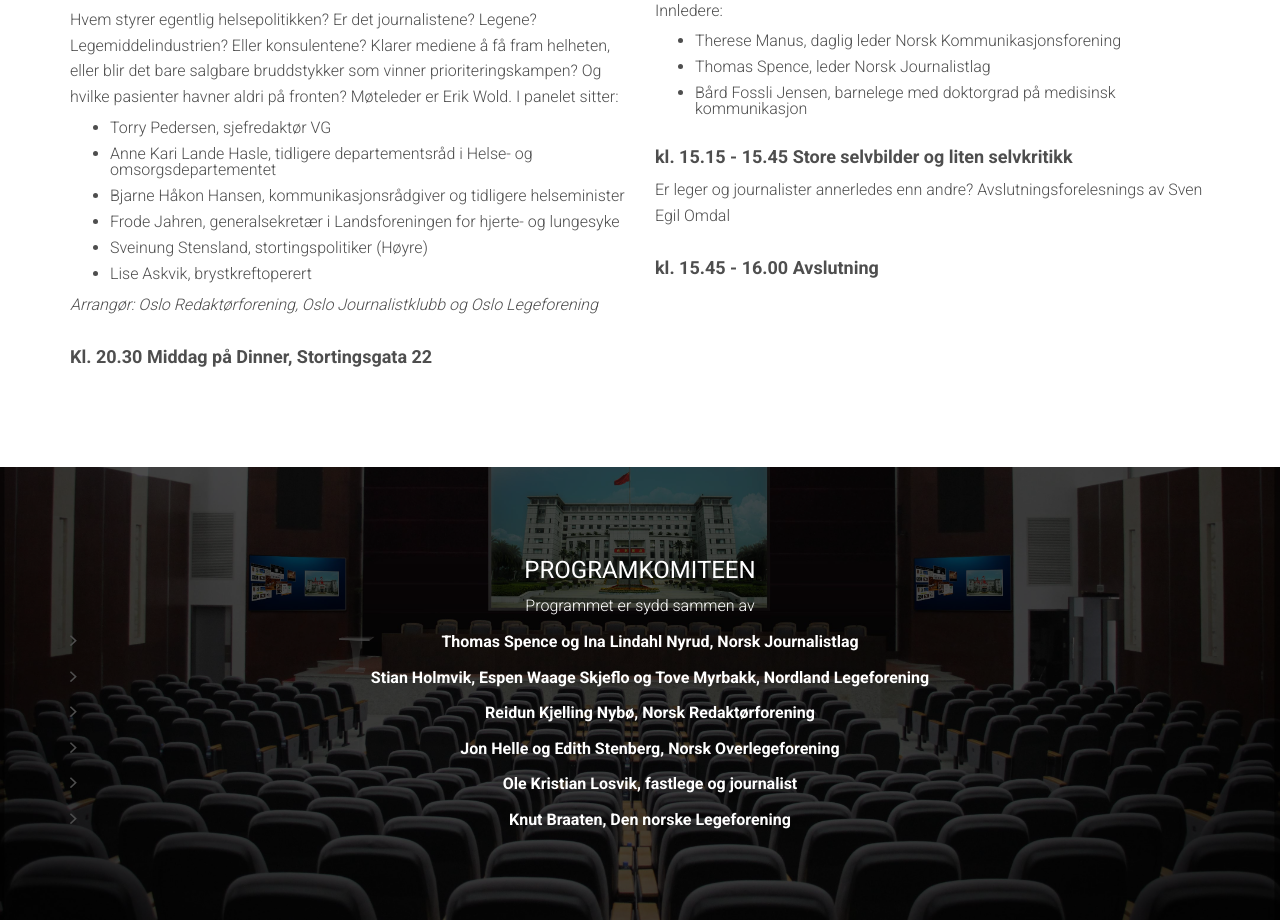
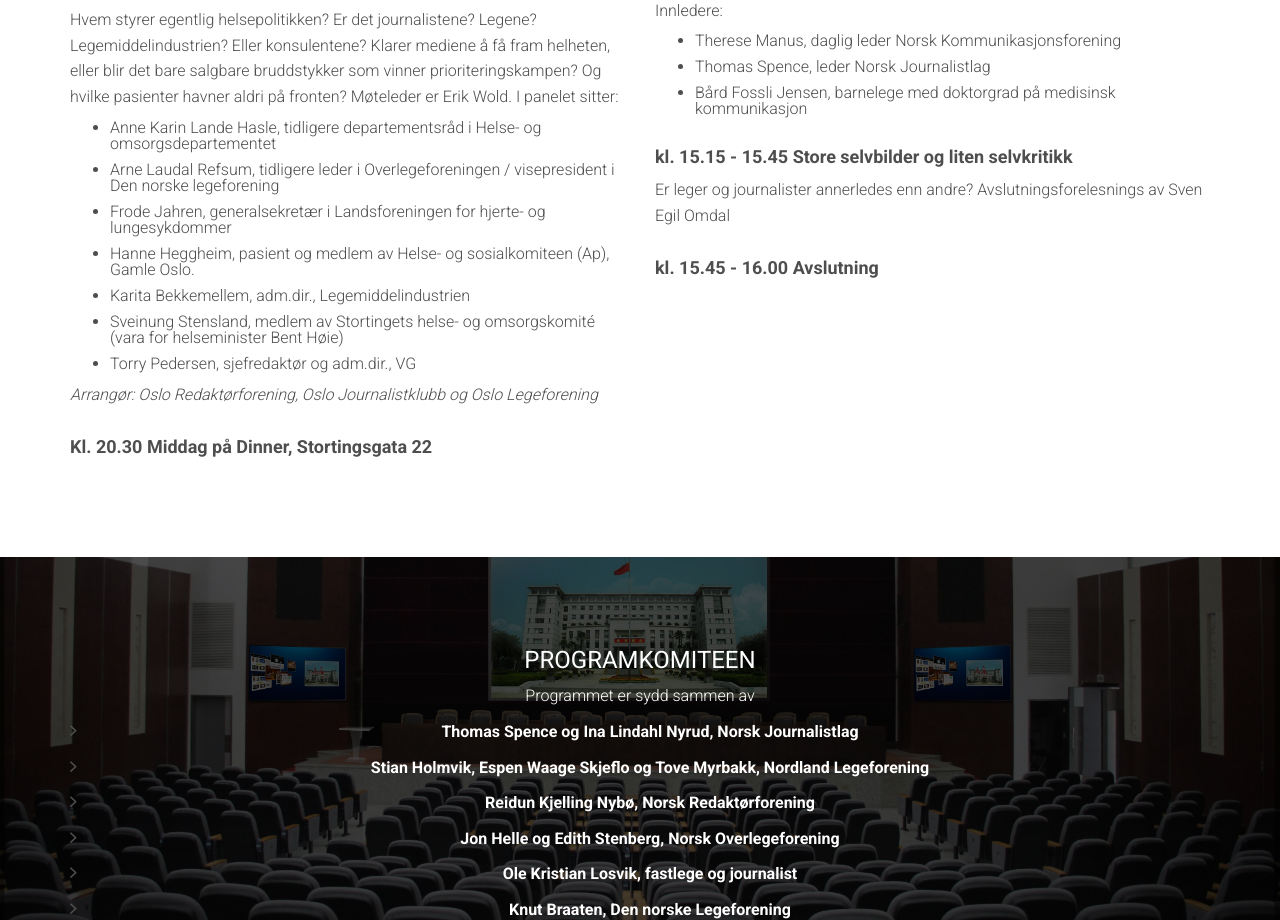
Before and after one commit to losol/hj16.losol.no, a website: page index.html in a window 1280 px wide. Shown: the part 3816-4736 px from the top of the page. Drawn offline with Linux system fonts and the light colour scheme; files whose address does not match are found by name.

Commit message:
update evening prog

```diff
--- a/index.html
+++ b/index.html
@@ -259,12 +259,15 @@
 Klarer mediene å få fram helheten, eller blir det bare salgbare bruddstykker som vinner prioriteringskampen?
 Og hvilke pasienter havner aldri på fronten?
 Møteleder er Erik Wold. I panelet sitter: <ul class="list-program">
-    <li>Torry Pedersen, sjefredaktør VG</li>
-    <li>Anne Kari Lande Hasle, tidligere departementsråd i Helse- og omsorgsdepartementet</li>
-    <li>Bjarne Håkon Hansen, kommunikasjonsrådgiver og tidligere helseminister</li>
-    <li>Frode Jahren, generalsekretær i Landsforeningen for hjerte- og lungesyke</li>
-    <li>Sveinung Stensland, stortingspolitiker (Høyre)</li>
-    <li>Lise Askvik, brystkreftoperert</li></ul>
+<li>Anne Karin Lande Hasle, tidligere departementsråd i Helse- og omsorgsdepartementet </li>
+<li>Arne Laudal Refsum, tidligere leder i Overlegeforeningen / visepresident i Den norske legeforening </li>
+<li>Frode Jahren, generalsekretær i Landsforeningen for hjerte- og lungesykdommer</li>
+<li>Hanne Heggheim, pasient og medlem av Helse- og sosialkomiteen (Ap), Gamle Oslo.</li>
+<li>Karita Bekkemellem, adm.dir., Legemiddelindustrien</li>
+<li>Sveinung Stensland, medlem av Stortingets helse- og omsorgskomité (vara for helseminister Bent Høie) </li>
+<li>Torry Pedersen, sjefredaktør og adm.dir., VG</li>
+
+    </ul>
 </p>
 <i>Arrangør: Oslo Redaktørforening, Oslo Journalistklubb og Oslo
 Legeforening</i>
```
